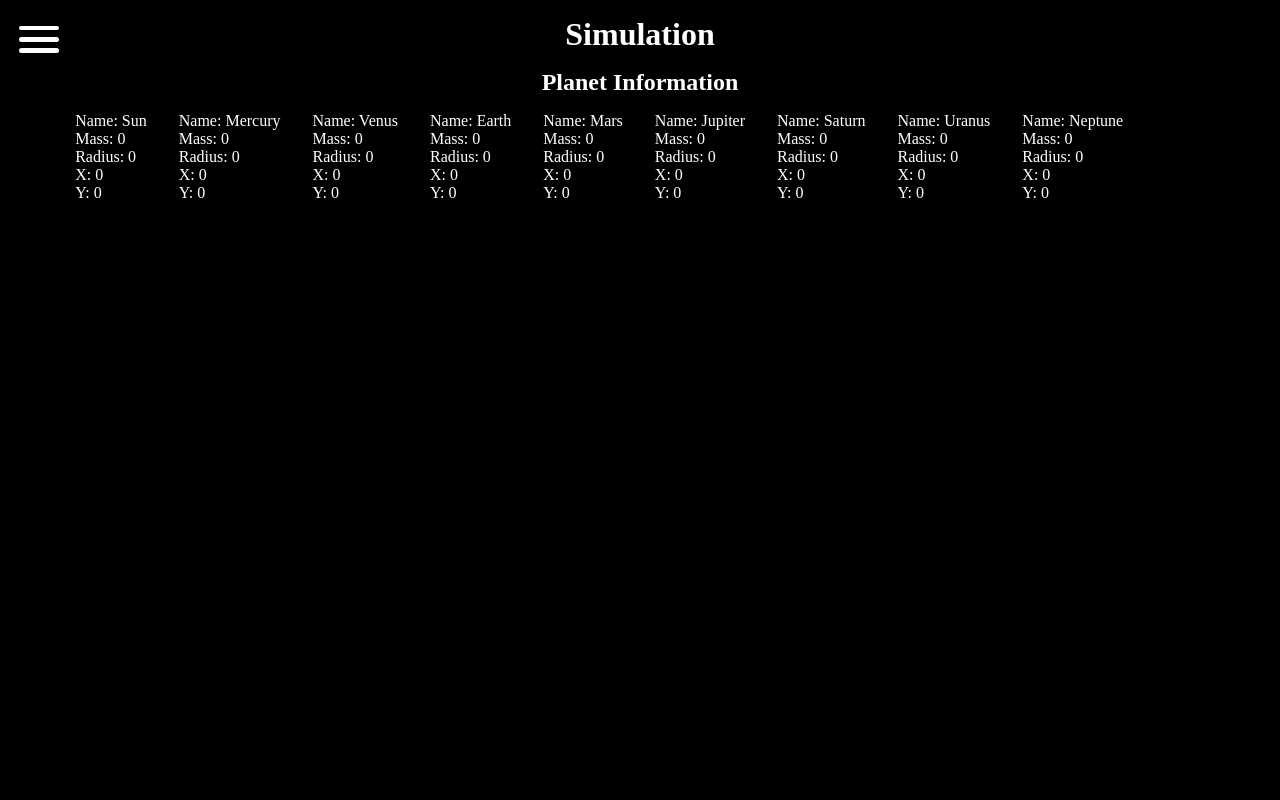
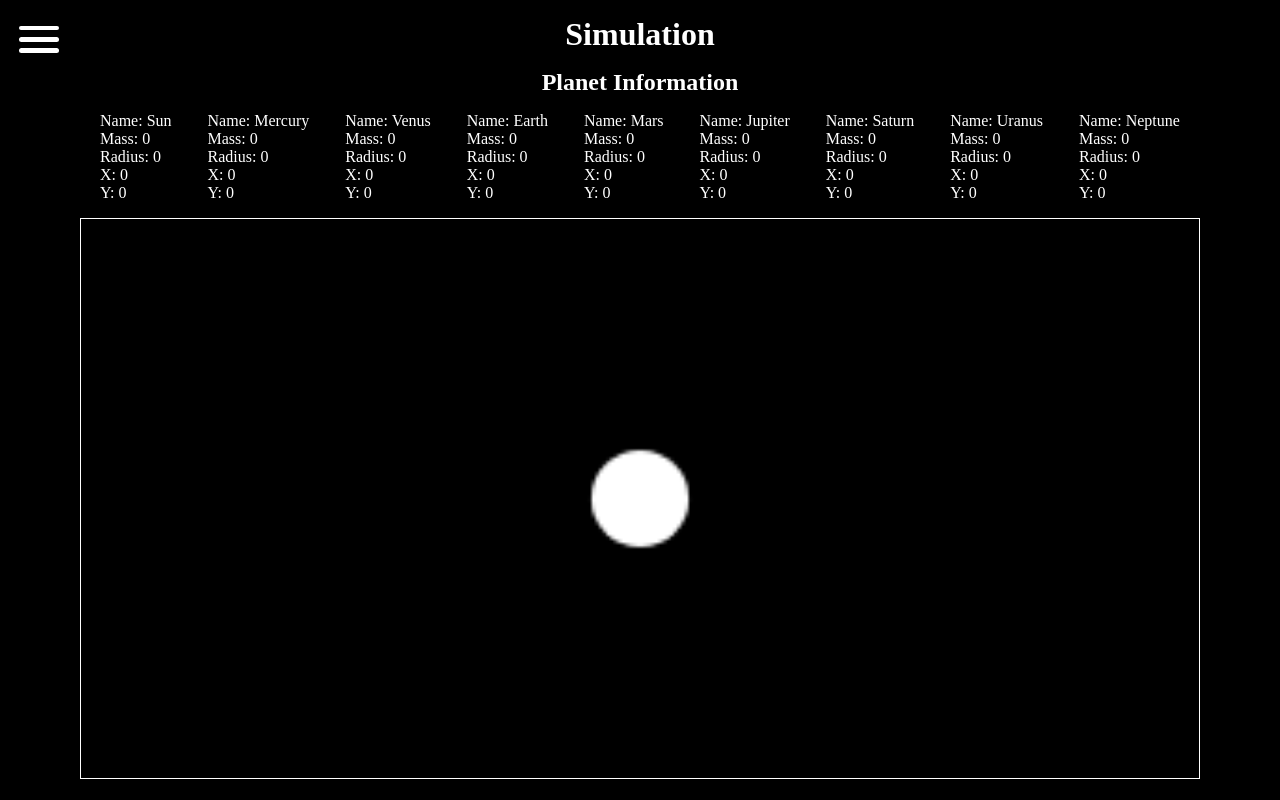
Before and after one commit to TeenageMutantCoder/n-body-sim, a React (Create React App) app: page /simulation in a window 1280 px wide. Built offline with nearby package versions, Linux system fonts and the light colour scheme.

Commit message:
Changed file structure and naming, added canvas

```diff
--- a/src/App.js
+++ /dev/null
@@ -1,66 +0,0 @@
-import React from "react";
-import {BrowserRouter as Router, Link, Switch, Route} from "react-router-dom";
-import Simulation from "./Simulation";
-import About from "./About";
-import ContactMe from "./ContactMe";
-
-const routes = [
-    {
-        path: "/",
-        title: "Simulation",
-        main: () => <Simulation />
-    },
-    {
-        path: "/about",
-        title: "About",
-        main: () => <About />
-    },
-    {
-        path: "/contact-me",
-        title: "Contact Me",
-        main: () => <ContactMe />
-    }
-];
-
-class App extends React.Component {
-    constructor(props) {
-        super(props);
-        this.state = {};
-    }
-
-    render() {
-        return (
-            <Router>
-                <input type="checkbox" id="menu-toggle" />
-                <label for="menu-toggle" className="hamburger">
-                    <span></span>
-                    <span></span>
-                    <span></span>
-                </label>
-                <nav className="navigation">
-                    <ul>
-                        {routes.map((route, index) => (
-                            <>
-                            <li key={route.title} className="navigation__item">
-                                <Link to={route.path}>{route.title}</Link>
-                            </li>
-                            {index < routes.length - 1 ? <hr /> : <></> }
-                            </>
-                        ))}
-                    </ul>
-                </nav>
-                <main>
-                    <Switch>
-                        {routes.reverse().map(route => (
-                            <Route key={route.title} path={route.path}>
-                                {route.main}
-                            </Route>
-                        ))}
-                    </Switch>
-                </main>
-            </Router>
-        );
-    }
-}
-
-export default App;
--- a/src/Simulation.js
+++ /dev/null
@@ -1,49 +0,0 @@
-import React from "react";
-import Planet from "./Planet";
-
-class Simulation extends React.Component {
-    constructor(props) {
-        super(props);
-        this.state = {
-            planets: [
-                {name: "Sun", mass: 0, radius: 0, x: 0, y: 0},
-                {name: "Mercury", mass: 0, radius: 0, x: 0, y: 0},
-                {name: "Venus", mass: 0, radius: 0, x: 0, y: 0},
-                {name: "Earth", mass: 0, radius: 0, x: 0, y: 0},
-                {name: "Mars", mass: 0, radius: 0, x: 0, y: 0},
-                {name: "Jupiter", mass: 0, radius: 0, x: 0, y: 0},
-                {name: "Saturn", mass: 0, radius: 0, x: 0, y: 0},
-                {name: "Uranus", mass: 0, radius: 0, x: 0, y: 0},
-                {name: "Neptune", mass: 0, radius: 0, x: 0, y: 0},
-            ]
-        };
-    }
-
-    createPlanet(name, radius, mass, x, y) {
-        this.setState({planets: this.state.planets.push(
-            {name: name, radius: radius, mass: mass, x: x, y: y}
-        )});
-    }
-
-    render() {
-        return(
-            <div className="Simulation">
-                <h1 className="title">Simulation</h1>
-                <div className="planets-info">
-                    <h2>Planet Information</h2>
-                    <div className="planets">
-                        {this.state.planets.map(planet =>
-                            <Planet key={planet.name} name={planet.name}
-                                mass={planet.mass} radius={planet.radius}
-                                x={planet.x} y={planet.y} />
-                            )
-                        }
-                    </div>
-                </div>
-                <canvas id="glCanvas"></canvas>
-            </div>
-        );
-    }
-}
-
-export default Simulation;
--- a/src/About.js
+++ b/src/components/About.jsx
@@ -1,5 +1,7 @@
-function About() {
-    return(
+import React from "react";
+
+const About = () => {
+    return (
         <div className="About">
             <h1 className="title">About</h1>
             <p>Hey, I am Stevon Wright, the developer of this web app. I wrote this for fun, to improve my programming skills, and as a final project for Physics class. My goal was to make a cool simulation to show how planets move in orbit and how it relates to a planet's mass and distance from another object</p>
--- /dev/null
+++ b/src/components/App.jsx
@@ -0,0 +1,60 @@
+import React from "react";
+import { BrowserRouter, Link, Switch, Route } from "react-router-dom";
+import Simulation from "./Simulation";
+import About from "./About";
+import ContactMe from "./ContactMe";
+
+const routes = [
+    {
+        path: "/simulation",
+        title: "Simulation",
+        main: () => <Simulation />
+    },
+    {
+        path: "/about",
+        title: "About",
+        main: () => <About />
+    },
+    {
+        path: "/contact-me",
+        title: "Contact Me",
+        main: () => <ContactMe />
+    }
+];
+
+const App = () => {
+    return (
+        <BrowserRouter>
+            <input type="checkbox" id="menu-toggle" />
+            <label for="menu-toggle" className="hamburger">
+                <span></span>
+                <span></span>
+                <span></span>
+            </label>
+            <nav className="navigation">
+                <ul>
+                    {routes.map((route, index) => (
+                        <>
+                        <li key={route.title} className="navigation__item">
+                            <Link to={route.path}>{route.title}</Link>
+                        </li>
+                        {index < routes.length - 1 ? <hr /> : <></> }
+                        </>
+                    ))}
+                </ul>
+            </nav>
+            <main>
+                <Switch>
+                    {routes.map(route => (
+                        <Route key={route.title} path={route.path}>
+                            {route.main}
+                        </Route>
+                    ))}
+                </Switch>
+            </main>
+        </BrowserRouter>
+    );
+}
+
+
+export default App;
--- a/src/ContactMe.js
+++ b/src/components/ContactMe.jsx
@@ -1,4 +1,6 @@
-function ContactMe() {
+import React from "react";
+
+const ContactMe = () => {
     return (
         <div className="ContactMe">
             <h1 className="title">Contact Me</h1>
--- a/src/Planet.js
+++ b/src/components/Planet.jsx
@@ -1,5 +1,7 @@
-function Planet(props) {
-    return(
+import React from "react";
+
+const Planet = (props) => {
+    return (
         <div className="Planet">
             <p>Name: {props.name}</p>
             <p>Mass: {props.mass}</p>
--- /dev/null
+++ b/src/components/Simulation.jsx
@@ -0,0 +1,120 @@
+// import { Engine, Scene, FreeCamera, Vector3, HemisphericLight, MeshBuilder } from "@babylonjs/core";
+import React, { useState, useEffect, useRef } from "react";
+import Planet from "./Planet";
+
+const defaultPlanets = [
+        {name: "Sun", mass: 0, radius: 0, x: 0, y: 0},
+        {name: "Mercury", mass: 0, radius: 0, x: 0, y: 0},
+        {name: "Venus", mass: 0, radius: 0, x: 0, y: 0},
+        {name: "Earth", mass: 0, radius: 0, x: 0, y: 0},
+        {name: "Mars", mass: 0, radius: 0, x: 0, y: 0},
+        {name: "Jupiter", mass: 0, radius: 0, x: 0, y: 0},
+        {name: "Saturn", mass: 0, radius: 0, x: 0, y: 0},
+        {name: "Uranus", mass: 0, radius: 0, x: 0, y: 0},
+        {name: "Neptune", mass: 0, radius: 0, x: 0, y: 0},
+    ];
+
+const Simulation = (props) => {
+    const [planets, setPlanets] = useState(defaultPlanets);
+    const canvasRef = useRef(null);
+
+    const createPlanet = (name, radius, mass, x, y) => {
+        setPlanets([...planets, {name: name, radius: radius, mass: mass, x: x, y: y}]);
+    };
+
+    const draw = (ctx, frameCount) => {
+        ctx.clearRect(0, 0, ctx.canvas.width, ctx.canvas.height);
+        ctx.fillStyle = '#FFFFFF';
+        ctx.beginPath();
+        ctx.arc(ctx.canvas.width/2, ctx.canvas.height/2, 20*Math.sin(frameCount*0.05)**2, 0, 2*Math.PI);
+        ctx.fill();
+    };
+
+    useEffect(() => {
+        const canvas = canvasRef.current;
+        const context = canvas.getContext("2d");
+        let frameCount = 0;
+        let animationFrameId;
+
+        const render = () => {
+            frameCount++;
+            draw(context, frameCount);
+            animationFrameId = window.requestAnimationFrame(render);
+        };
+        render();
+
+        return () => {
+            window.cancelAnimationFrame(animationFrameId)
+        };
+    }, [draw]);
+
+    // let box;
+
+    // const onSceneReady = (scene) => {
+    //     var camera = new FreeCamera("camera1", new Vector3(0, 5, -10), scene);
+    //     camera.setTarget(Vector3.Zero());
+    //     const canvas = scene.getEngine().getRenderingCanvas();
+    //     camera.attachControl(canvas, true);
+    //     var light = new HemisphericLight("light", new Vector3(0, 1, 0), scene);
+    //     light.intensity = 0.7;
+    //     box = MeshBuilder.CreateBox("box", { size: 2 }, scene);
+    //     box.position.y = 1;
+    //     MeshBuilder.CreateGround("ground", { width: 6, height: 6 }, scene);
+    //   };
+
+    // const onRender = (scene) => {
+    //     if (box !== undefined) {
+    //       var deltaTimeInMillis = scene.getEngine().getDeltaTime();
+    //       const rpm = 10;
+    //       box.rotation.y += (rpm / 60) * Math.PI * 2 * (deltaTimeInMillis / 1000);
+    //     }
+    //   };
+
+    // useEffect(() => {
+    //     if (canvas.current) {
+    //       const engine = new Engine(canvas.current);
+    //       const scene = new Scene(engine);
+    //       if (scene.isReady()) {
+    //         onSceneReady(scene);
+    //       } else {
+    //         scene.onReadyObservable.addOnce((scene) => onSceneReady(scene));
+    //       }
+    //       engine.runRenderLoop(() => {
+    //         onRender(scene);
+    //         scene.render();
+    //       });
+    //       const resize = () => {
+    //         scene.getEngine().resize();
+    //       };
+    //       if (window) {
+    //         window.addEventListener("resize", resize);
+    //       }
+    //       return () => {
+    //         scene.getEngine().dispose();
+    //         if (window) {
+    //           window.removeEventListener("resize", resize);
+    //         }
+    //       };
+    //     }
+    //   }, [canvas]);
+
+    return (
+        <div className="Simulation">
+            <h1 className="title">Simulation</h1>
+            <div className="planets-info">
+                <h2>Planet Information</h2>
+                <div className="planets">
+                    {planets.map(planet =>
+                        <Planet key={planet.name} name={planet.name}
+                            mass={planet.mass} radius={planet.radius}
+                            x={planet.x} y={planet.y} />
+                        )
+                    }
+                </div>
+            </div>
+            <canvas ref={canvasRef}></canvas>
+        </div>
+    );
+}
+
+export default Simulation;
--- a/src/index.css
+++ b/src/index.css
@@ -14,12 +14,14 @@
 body {
   background-color: black;
   min-height: 100vh;
-  overflow: hidden;
+  /* overflow: hidden; */
 }
 
 main {
   min-height: 100%;
-  margin: 0 3.7rem;
+  height: 100%;
+  margin: 0 5rem;
+  margin-bottom: 1rem;
 }
 
 h1, h2, h3, a, p {
@@ -43,12 +45,10 @@ input#menu-toggle:checked ~ .hamburger span:nth-child(2) {
 }
 
 input#menu-toggle:checked ~ .hamburger span:nth-child(1) {
-  /* transform-origin: 10% -7%; */
   transform: translateY(0.7rem) rotate(45deg);
 }
 
 input#menu-toggle:checked ~ .hamburger span:last-child {
-  /* transform-origin: 0% 100%; */
   transform: translateY(-0.7rem) rotate(-45deg);
 }
 
@@ -123,10 +123,12 @@ input#menu-toggle:checked ~ .navigation {
 
 .Simulation .planets{
   display: flex;
+  justify-content: space-evenly;
   overflow-x: auto;
 }
 
-.Simulation #glCanvas{
+.Simulation canvas{
+  border: 1px solid white;
   flex: 1;
 }
 
--- a/src/index.js
+++ b/src/index.js
@@ -1,7 +1,7 @@
 import React from 'react';
 import ReactDOM from 'react-dom';
 import './index.css';
-import App from './App';
+import App from './components/App';
 
 ReactDOM.render(
   <React.StrictMode>
```
Also changed, not shown: package.json (+3 -7 lines), 1 other file (tests, documents, lock files or other folders).
